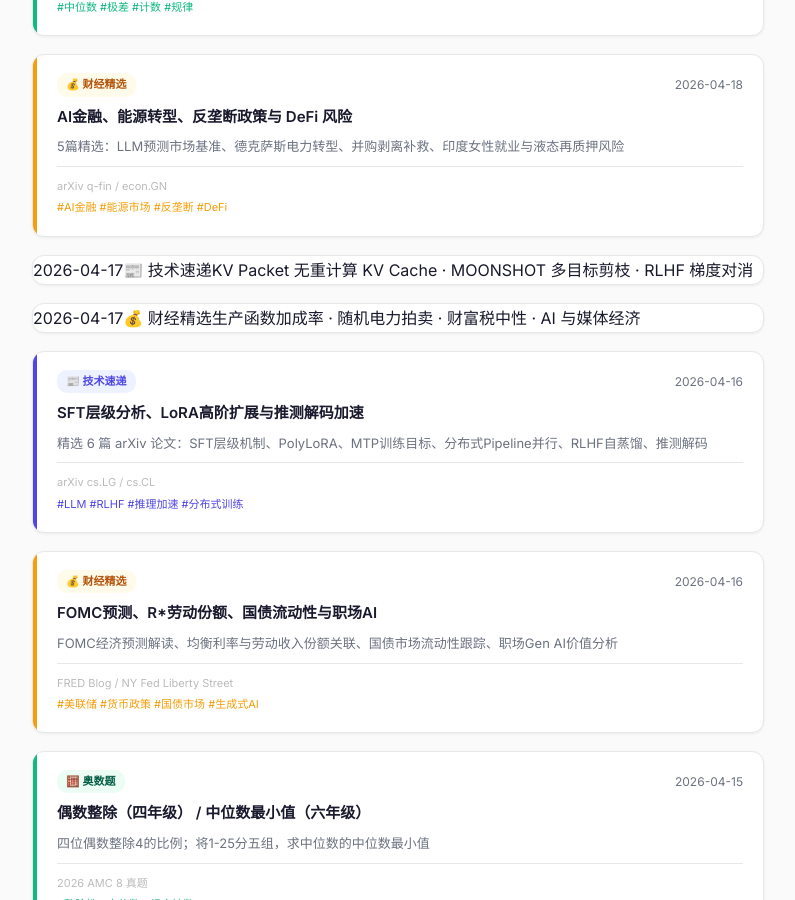
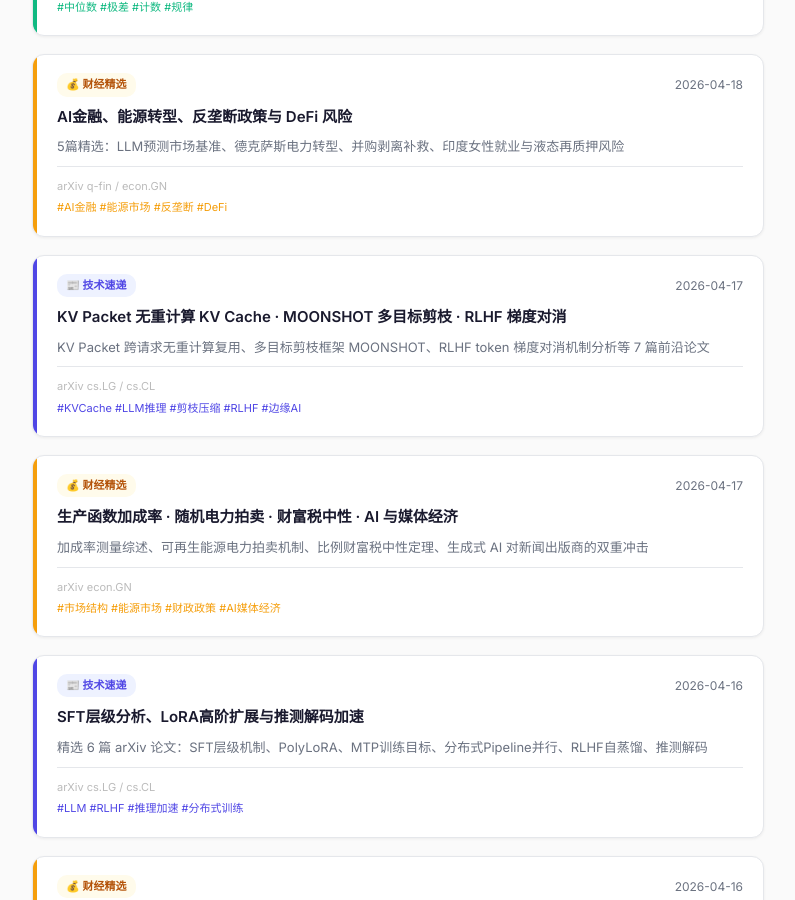
Before and after one commit to chengenbao/chengenbao.github.io, a Jekyll site: the page built from reading-list/index.md, in a window 1280 px wide and 900 px high, scrolled down 2514 px. Shown: the whole window, without its empty margins (242-1037 px from the left). Built offline with Jekyll 4.4.1, drawn with Linux system fonts in a browser that asks for light colours.

Commit message:
fix: 修复 0417 卡片旧格式，统一为新 rl-card 结构

```diff
--- a/reading-list/index.md
+++ b/reading-list/index.md
@@ -202,16 +202,36 @@ permalink: /reading-list/
     </div>
   </div>
 </a>
-    <a class="rl-card tech" href="/reading-list/2026-04-17-tech-daily/">
-      <span class="rl-date">2026-04-17</span>
-      <span class="rl-label">📰 技术速递</span>
-      <span class="rl-title">KV Packet 无重计算 KV Cache · MOONSHOT 多目标剪枝 · RLHF 梯度对消</span>
-    </a>
-    <a class="rl-card finance" href="/reading-list/2026-04-17-finance-daily/">
-      <span class="rl-date">2026-04-17</span>
-      <span class="rl-label">💰 财经精选</span>
-      <span class="rl-title">生产函数加成率 · 随机电力拍卖 · 财富税中性 · AI 与媒体经济</span>
-    </a>
+<a class="rl-card tech" href="/reading-list/2026-04-17-tech-daily/">
+  <div class="rl-accent"></div>
+  <div class="rl-body">
+    <div class="rl-top">
+      <span class="rl-badge tech">📰 技术速递</span>
+      <time>2026-04-17</time>
+    </div>
+    <h2>KV Packet 无重计算 KV Cache · MOONSHOT 多目标剪枝 · RLHF 梯度对消</h2>
+    <p>KV Packet 跨请求无重计算复用、多目标剪枝框架 MOONSHOT、RLHF token 梯度对消机制分析等 7 篇前沿论文</p>
+    <div class="rl-meta">
+      <span class="rl-source">arXiv cs.LG / cs.CL</span>
+      <span class="rl-tags">#KVCache #LLM推理 #剪枝压缩 #RLHF #边缘AI</span>
+    </div>
+  </div>
+</a>
+<a class="rl-card finance" href="/reading-list/2026-04-17-finance-daily/">
+  <div class="rl-accent"></div>
+  <div class="rl-body">
+    <div class="rl-top">
+      <span class="rl-badge finance">💰 财经精选</span>
+      <time>2026-04-17</time>
+    </div>
+    <h2>生产函数加成率 · 随机电力拍卖 · 财富税中性 · AI 与媒体经济</h2>
+    <p>加成率测量综述、可再生能源电力拍卖机制、比例财富税中性定理、生成式 AI 对新闻出版商的双重冲击</p>
+    <div class="rl-meta">
+      <span class="rl-source">arXiv econ.GN</span>
+      <span class="rl-tags">#市场结构 #能源市场 #财政政策 #AI媒体经济</span>
+    </div>
+  </div>
+</a>
 <a class="rl-card tech" href="/reading-list/2026-04-16-tech-daily/">
   <div class="rl-accent"></div>
   <div class="rl-body">
```
